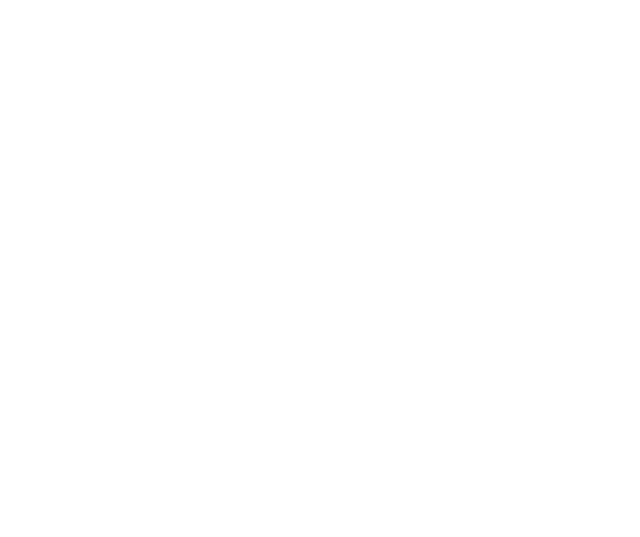
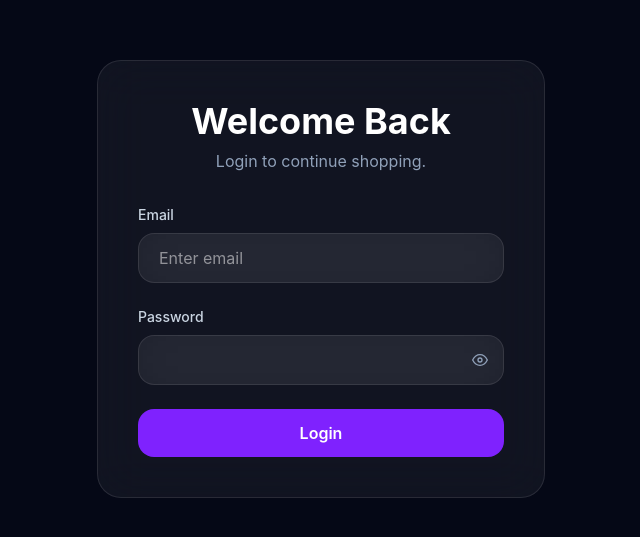
Before and after one commit to barathwaj002/ShopSphere, a React (Vite) app in the folder client/: page /login in a window 1280 px wide. Before the commit this address had no page. Shown: the part 121-658 px from the top of the page, without its empty margins (319-959 px from the left). Built offline with nearby package versions, Linux system fonts and the light colour scheme.

Commit message:
Implement frontend authentication and cart integration

```diff
--- a/client/src/components/common/Input.jsx
+++ b/client/src/components/common/Input.jsx
@@ -0,0 +1,25 @@
+function Input({
+  label,
+  type = "text",
+  placeholder,
+  value,
+  onChange,
+}) {
+  return (
+    <div className="w-full">
+      <label className="mb-2 block text-sm font-medium text-slate-300">
+        {label}
+      </label>
+
+      <input
+        type={type}
+        placeholder={placeholder}
+        value={value}
+        onChange={onChange}
+        className="w-full rounded-2xl border border-white/10 bg-white/5 px-5 py-3 text-white outline-none backdrop-blur-xl transition focus:border-violet-500"
+      />
+    </div>
+  );
+}
+
+export default Input;
--- a/client/src/components/common/PasswordInput.jsx
+++ b/client/src/components/common/PasswordInput.jsx
@@ -0,0 +1,39 @@
+import { useState } from "react";
+import { FiEye, FiEyeOff } from "react-icons/fi";
+
+function PasswordInput({
+  label,
+  value,
+  onChange,
+}) {
+  const [show, setShow] = useState(false);
+
+  return (
+    <div className="w-full">
+      <label className="mb-2 block text-sm font-medium text-slate-300">
+        {label}
+      </label>
+
+      <div className="relative">
+
+        <input
+          type={show ? "text" : "password"}
+          value={value}
+          onChange={onChange}
+          className="w-full rounded-2xl border border-white/10 bg-white/5 px-5 py-3 pr-12 text-white outline-none backdrop-blur-xl focus:border-violet-500"
+        />
+
+        <button
+          type="button"
+          onClick={() => setShow(!show)}
+          className="absolute right-4 top-1/2 -translate-y-1/2 text-slate-400"
+        >
+          {show ? <FiEyeOff /> : <FiEye />}
+        </button>
+
+      </div>
+    </div>
+  );
+}
+
+export default PasswordInput;
--- a/client/src/pages/Auth/Login.jsx
+++ b/client/src/pages/Auth/Login.jsx
@@ -0,0 +1,96 @@
+import { useState } from "react";
+import { useNavigate } from "react-router-dom";
+
+import api from "../../services/api";
+import toast from "react-hot-toast";
+
+import useAuth from "../../hooks/useAuth";
+
+import Input from "../../components/common/Input";
+import PasswordInput from "../../components/common/PasswordInput";
+
+function Login() {
+
+  const navigate = useNavigate();
+
+  const { login } = useAuth();
+
+  const [email, setEmail] = useState("");
+
+  const [password, setPassword] = useState("");
+
+  const handleSubmit = async (e) => {
+
+    e.preventDefault();
+
+    try {
+
+      const { data } = await api.post("/auth/login", {
+        email,
+        password,
+      });
+
+      login(data.user, data.token);
+
+      toast.success("Login Successful!");
+
+      navigate("/");
+
+    } catch (error) {
+
+      toast.error(
+        error.response?.data?.message || "Login failed"
+      );
+
+    }
+
+  };
+
+  return (
+    <div className="flex min-h-screen items-center justify-center bg-[#050816] px-6">
+
+      <form
+        onSubmit={handleSubmit}
+        className="w-full max-w-md rounded-3xl border border-white/10 bg-white/5 p-10 backdrop-blur-xl"
+      >
+
+        <h1 className="mb-2 text-center text-4xl font-bold text-white">
+          Welcome Back
+        </h1>
+
+        <p className="mb-8 text-center text-slate-400">
+          Login to continue shopping.
+        </p>
+
+        <div className="space-y-6">
+
+          <Input
+            label="Email"
+            type="email"
+            placeholder="Enter email"
+            value={email}
+            onChange={(e) => setEmail(e.target.value)}
+          />
+
+          <PasswordInput
+            label="Password"
+            value={password}
+            onChange={(e) => setPassword(e.target.value)}
+          />
+
+          <button
+            type="submit"
+            className="w-full rounded-2xl bg-violet-600 py-3 font-semibold text-white transition hover:bg-violet-500"
+          >
+            Login
+          </button>
+
+        </div>
+
+      </form>
+
+    </div>
+  );
+}
+
+export default Login;
--- a/client/src/routes/AppRoutes.jsx
+++ b/client/src/routes/AppRoutes.jsx
@@ -3,11 +3,13 @@ import { Routes, Route } from "react-router-dom";
 import Layout from "../components/layout/Layout";
 
 import Home from "../pages/Home/Home";
+import Login from "../pages/Auth/Login";
 
 function AppRoutes() {
   return (
     <Routes>
 
+      <Route path="/login" element={<Login />} />
       <Route path="/" element={<Layout />}>
         <Route index element={<Home />} />
       </Route>
```
Also changed, not shown: client/src/components/cart/CartItem.jsx (added), client/src/components/cart/CartSummary.jsx (added), client/src/components/cart/EmptyCart.jsx (added), client/src/pages/Cart/Cart.jsx (added).
